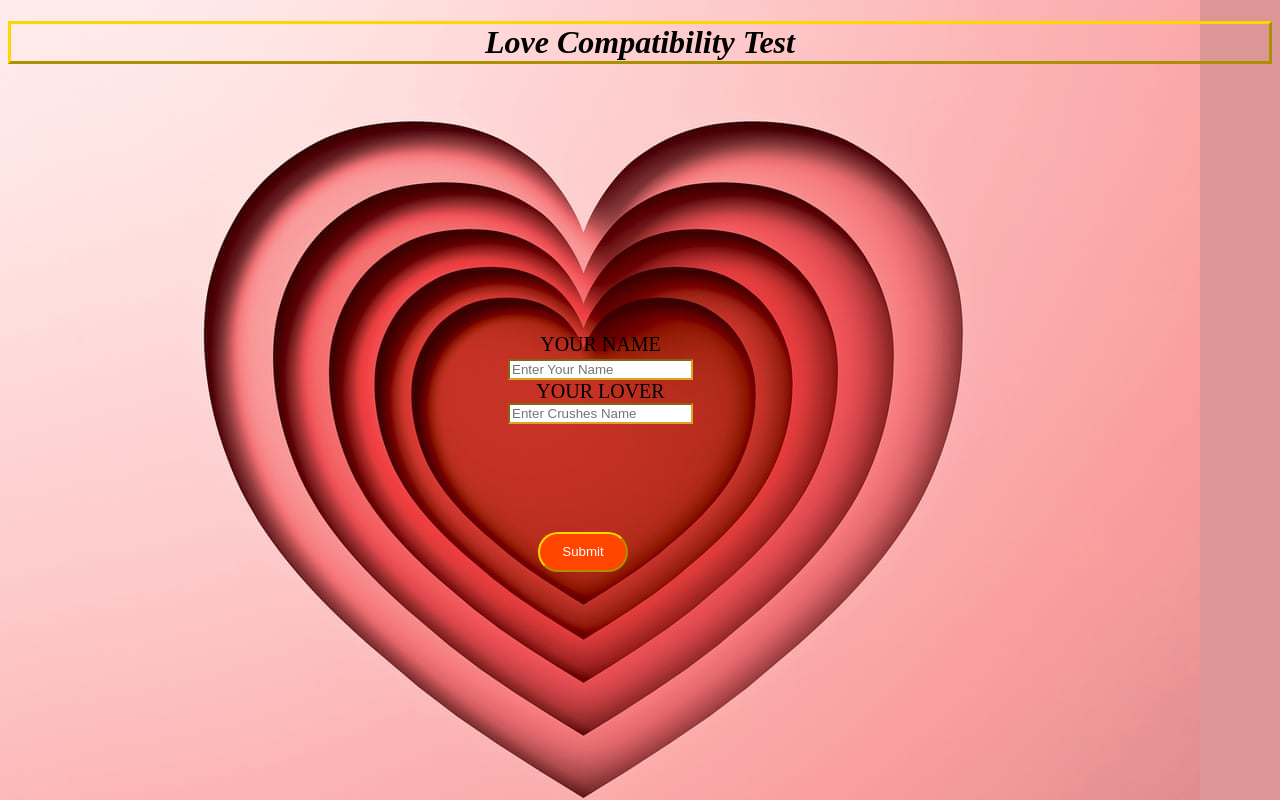
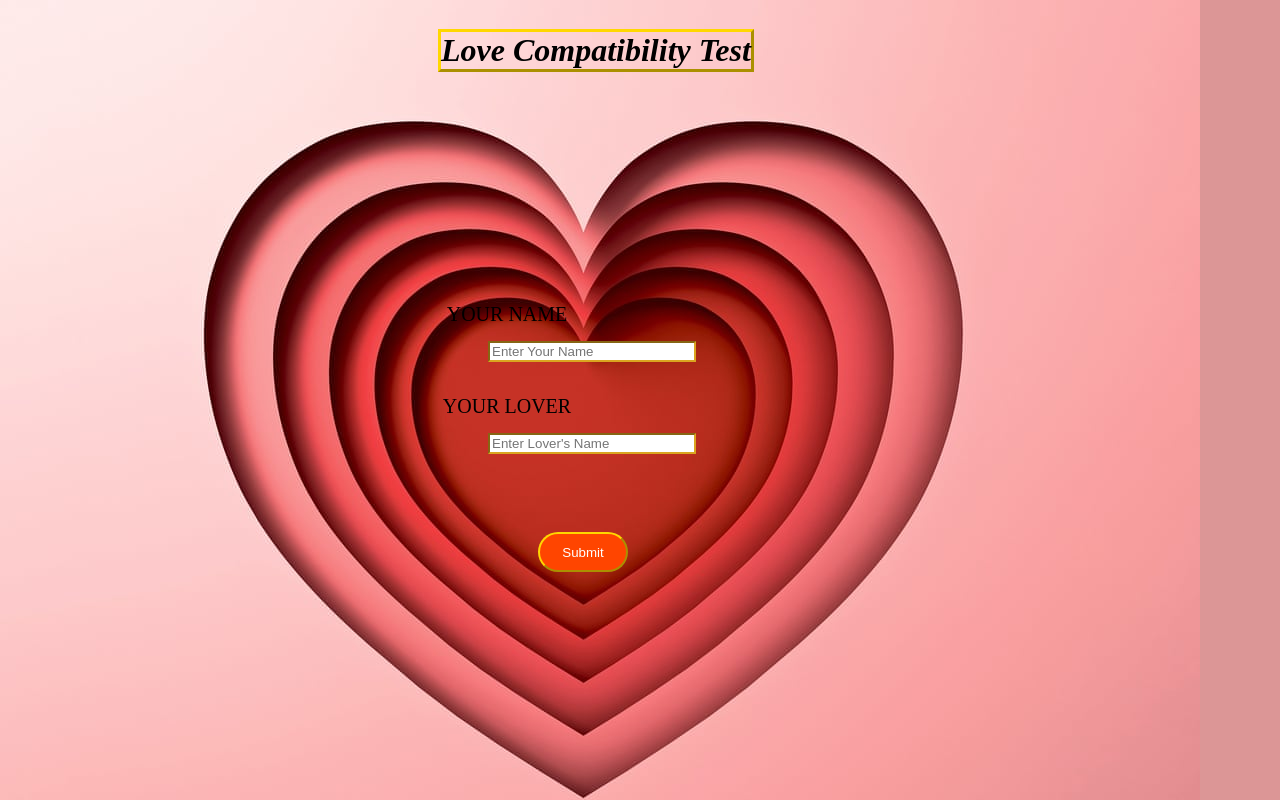
Before and after one commit to tdurant12/Project1-, a plain HTML site: page index.html in a window 1280 px wide. Drawn offline with Linux system fonts and the light colour scheme; no server answers; files whose address does not match are found by name.

Commit message:
remove js functionality created page 2 and added a reset button

```diff
--- a/css/styles.css
+++ b/css/styles.css
@@ -18,9 +18,11 @@ button{
     width: 90px;
     height: 40px;
     margin-left: 530px;
-    margin-top: 410px;
+    margin-top: 470px;
     border-radius: 26PX;
     border-color: gold;
+
+
 
 }
 .container{
@@ -29,15 +31,17 @@ button{
     /* width: 100px; */
     position: fixed;
     top: 50%;
-    width: 50px;
+    width:60%;
     text-align: center;
     font-size: 20px;
-    margin-left: 500px;
+    margin-left: 200px;
     margin-right: 300px;
     margin-top: -130px;
 }
 h1{
     text-align: center;
+    position: fixed;
+    margin-left: 430px;
     color:black;
     font-style: oblique;
     font-family: 'Times New Roman', Times, serif;
@@ -46,4 +50,12 @@ h1{
 }
 input{
     border-color: goldenrod;
+    width: 200px;
+    margin-left: 280px;
+    margin-top: 15px;
 }
+label{
+    margin-left: -170px;
+    margin-top: 10px;
+    margin-bottom: 0px;
+}
--- a/index.html
+++ b/index.html
@@ -17,25 +17,22 @@
 
     <br>
 
-
-
-
-
 <div class="container">
-<p id="Love score"></p>
     <br>
     <Label> YOUR NAME  </Label>
-     <form> <input type="text1" id="Your Name "name= "Your name=" Placeholder= "Enter Your Name "><br></form>
+    <input type="text1" id="fname"name= "Your name" Placeholder= "Enter Your Name "><br>
     <Label> YOUR LOVER </Label>
-     <input type="text2" id="Lovers Name "name= "Lovers name=" Placeholder="Enter Crushes Name"><br>
+    <input type="text2" id="sname"name= "Lovers name" Placeholder="Enter Lover's Name"><br>
+</div>
+
 </body>
   <br>
+<div class="container2">
+<a href="/Users/skillsacademy84/sei-synchrony/projects/Project1/Project1-Love-Compatibilty/page2.html"></a>
+<button onclick="window.location.href = 'page2.html';">Submit</button><br>
 </div>
-<button id ="Submit">Submit</button><br>
 <br>
-<div class="fname"></div>
-<div class="sname"></div>
-<div class="percentage"></div>
-<div class="Result"></div>
+
 <script src="./js/app.js"></script>
+
 </html>
--- a/js/app.js
+++ b/js/app.js
@@ -1,11 +1,10 @@
 // console.log("hello world")
 
-const button = document.getElementById('button-id');
+// const submitButton = document.querySelector('.submitButton');
+const yourName= document.querySelector('.fname')
+// const yourLover=document.querySelector('.sname')
 
-if (button){
-    button.addEventListener('click', function () {
-        alert( "RESULTS LOADING...");
-})};
+//CALL API//
 
 const options = {
 	method: 'GET',
```
Also changed, not shown: page2.html (added, +32 -0 lines).
